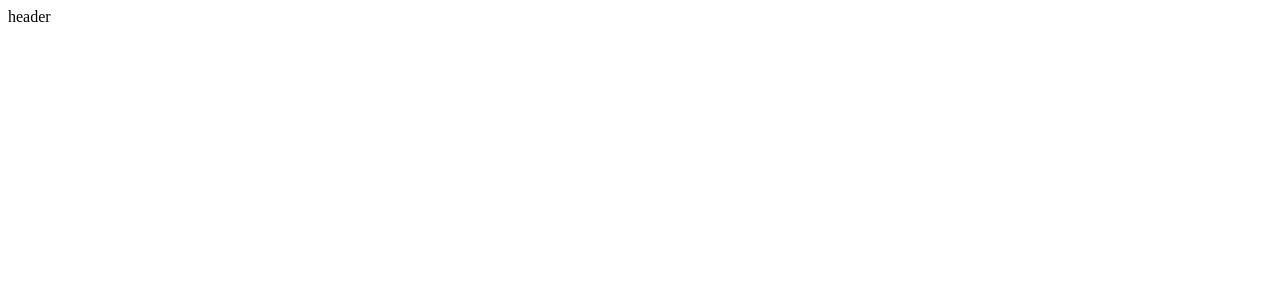
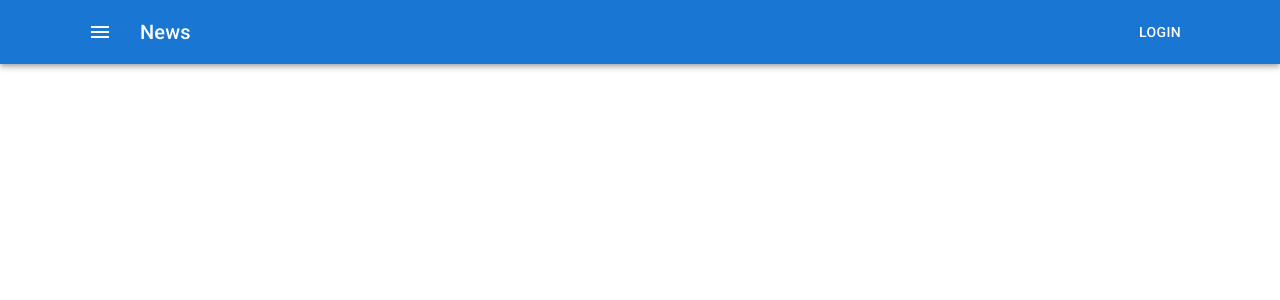
Before and after one commit to V3lekzane/28-02, a React (Create React App) app in the folder shop-project/: page / in a window 1280 px wide. Shown: the top 300 px of the page. Built offline with nearby package versions, Linux system fonts and the light colour scheme; a web font is replaced by a local one.

Commit message:
add app bar

```diff
--- a/shop-project/package.json
+++ b/shop-project/package.json
@@ -3,6 +3,11 @@
   "version": "0.1.0",
   "private": true,
   "dependencies": {
+    "@emotion/react": "^11.11.1",
+    "@emotion/styled": "^11.11.0",
+    "@mui/icons-material": "^5.11.16",
+    "@mui/material": "^5.13.4",
+    "@mui/styled-engine-sc": "^5.12.0",
     "@testing-library/jest-dom": "^5.16.5",
     "@testing-library/react": "^13.4.0",
     "@testing-library/user-event": "^13.5.0",
@@ -14,6 +19,7 @@
     "react-dom": "^18.2.0",
     "react-scripts": "5.0.1",
     "sass": "^1.63.3",
+    "styled-components": "^5.3.11",
     "typescript": "^4.9.5",
     "web-vitals": "^2.1.4"
   },
--- a/shop-project/public/index.html
+++ b/shop-project/public/index.html
@@ -18,6 +18,10 @@
             href="https://fonts.googleapis.com/css2?family=Playfair:ital@1&display=swap"
             rel="stylesheet"
         />
+        <link
+            rel="stylesheet"
+            href="https://fonts.googleapis.com/css?family=Roboto:300,400,500,700&display=swap"
+        />
     </head>
     <body>
         <noscript>You need to enable JavaScript to run this app.</noscript>
--- a/shop-project/src/container/app/app.tsx
+++ b/shop-project/src/container/app/app.tsx
@@ -1,8 +1,9 @@
 import Header from 'container/header/header'
-
+import CssBaseline from '@mui/material/CssBaseline'
 const App = () => {
     return (
         <>
+            <CssBaseline />
             <Header />
         </>
     )
--- a/shop-project/src/container/header/header.tsx
+++ b/shop-project/src/container/header/header.tsx
@@ -1,7 +1,39 @@
-import React from 'react'
+import * as React from 'react'
+import AppBar from '@mui/material/AppBar'
+import Box from '@mui/material/Box'
+import Toolbar from '@mui/material/Toolbar'
+import Typography from '@mui/material/Typography'
+import Button from '@mui/material/Button'
+import IconButton from '@mui/material/IconButton'
+import MenuIcon from '@mui/icons-material/Menu'
 import './header.scss'
+import { Container } from '@mui/material'
 type Props = {}
 const Header = (props: Props) => {
-    return <div className="red">header</div>
+    return (
+        <AppBar position="static">
+            <Container>
+                <Toolbar>
+                    <IconButton
+                        size="large"
+                        edge="start"
+                        color="inherit"
+                        aria-label="menu"
+                        sx={{ mr: 2 }}
+                    >
+                        <MenuIcon />
+                    </IconButton>
+                    <Typography
+                        variant="h6"
+                        component="div"
+                        sx={{ flexGrow: 1 }}
+                    >
+                        News
+                    </Typography>
+                    <Button color="inherit">Login</Button>
+                </Toolbar>
+            </Container>
+        </AppBar>
+    )
 }
 export default Header
```
Also changed, not shown: 1 other file (tests, documents, lock files or other folders).
